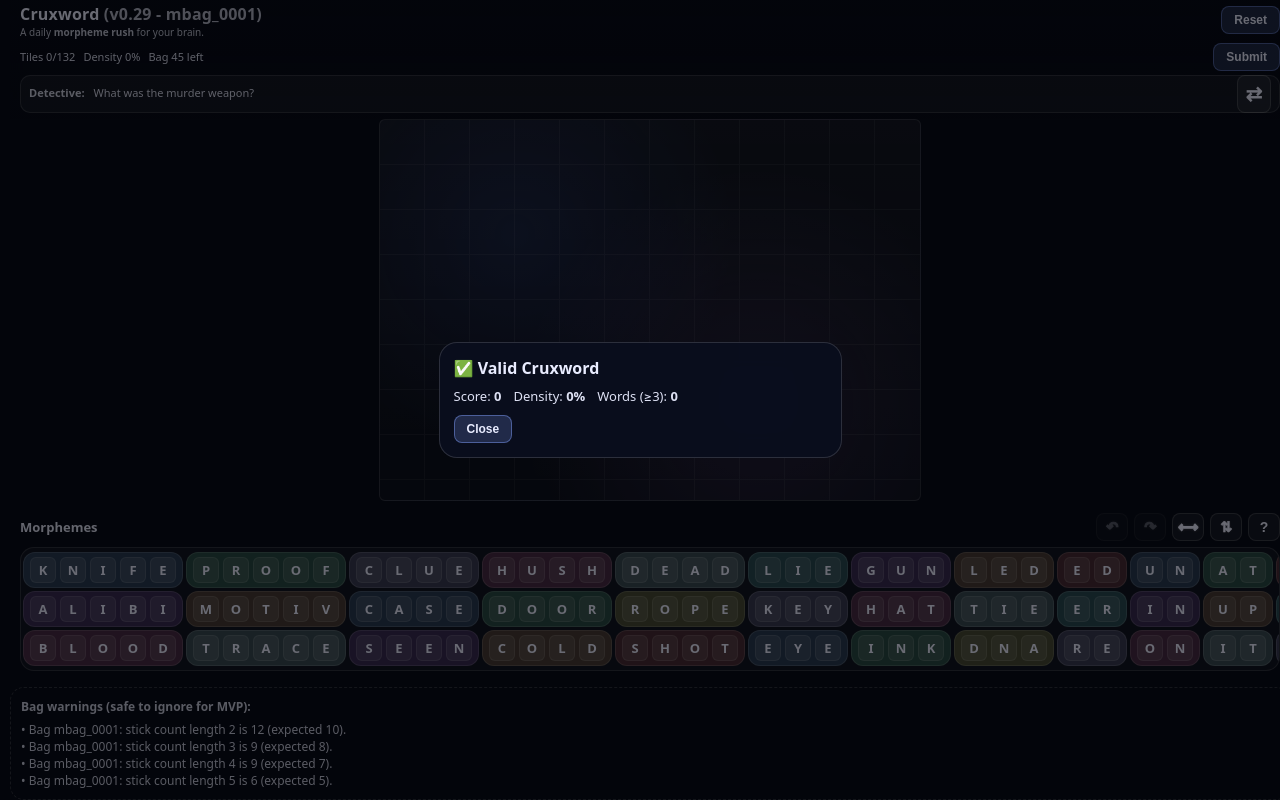
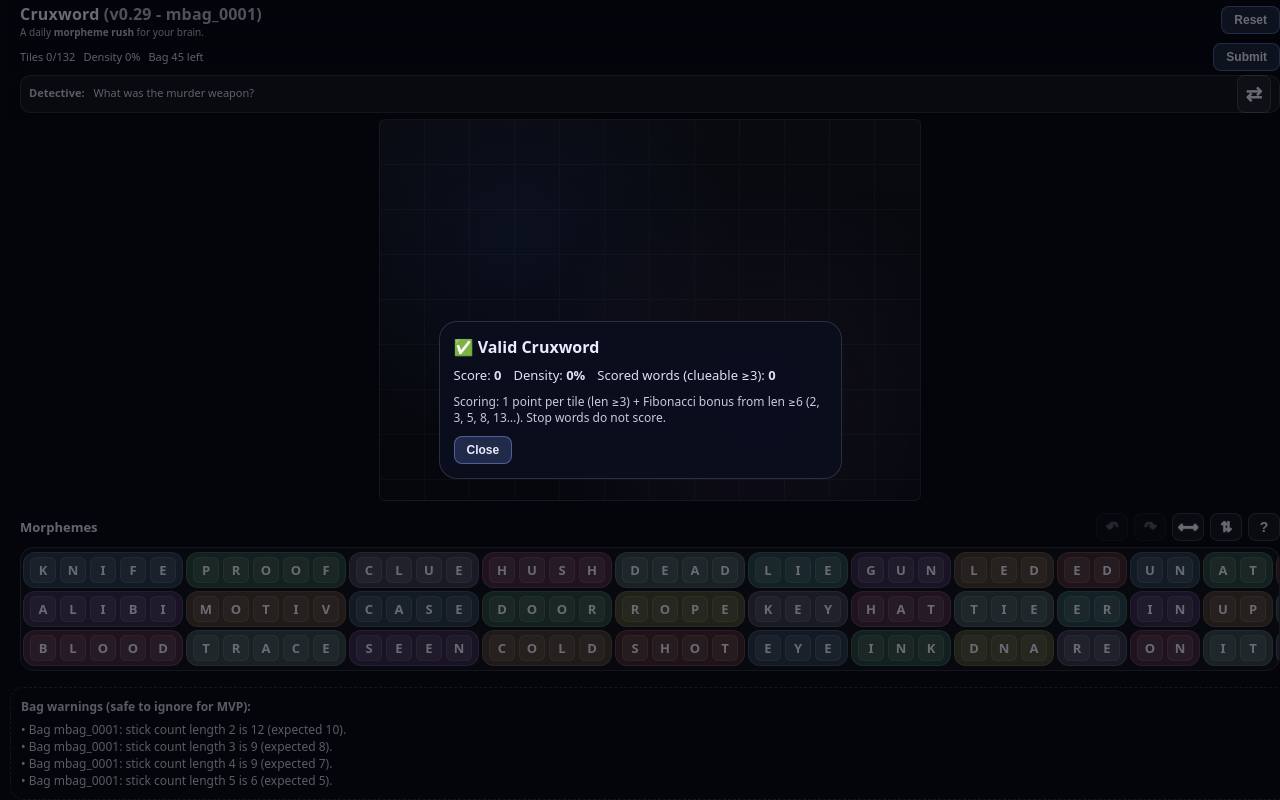
Before and after one commit to KevinHegg/Cruxword, a SvelteKit app: page / in a window 1280 px wide. Both pictures are taken after a click on the button "Submit". Built offline with nearby package versions, Linux system fonts and the light colour scheme.

Commit message:
docs(ui): update scoring presentation and quickstart
- document two-tap placement flow and shadow clearing
- add scoring rules and clueable-word note
- label scored words in submit modal

```diff
--- a/src/routes/+page.svelte
+++ b/src/routes/+page.svelte
@@ -867,20 +867,26 @@
 									<div class="cheatSectionTitle">Smartphone Touch/Tap Controls</div>
 									<ul class="cheatList">
 										<li><span class="hang">Tap</span> a morpheme stick to select it</li>
-										<li><span class="hang">Tap</span> an empty board cell to place selected stick</li>
+										<li><span class="hang">Tap</span> a board cell to show a shadow</li>
+										<li><span class="hang">Tap</span> the same cell to place the stick</li>
+										<li><span class="hang">Tap</span> a different cell to move the shadow</li>
+										<li><span class="hang">Tap</span> outside the board to clear the shadow (or wait)</li>
 										<li><span class="hang">Tap</span> a placed tile to select its stick</li>
 										<li><span class="hang">Double-tap</span> a placed stick to return it to bank</li>
 										<li><span class="hang">Double-tap</span> an intersection to disassemble cluster</li>
 										<li><span class="hang">⟷</span> button rotates all unplaced sticks</li>
 										<li><span class="hang">⇅</span> button reverses stick order (mirror horizontally)</li>
-										<li><span class="hang">Submit</span> checks legality + scores density/words</li>
+										<li><span class="hang">Submit</span> checks legality + scores clueable words</li>
 									</ul>
 								</div>
 
 								<div class="cheatSection">
 									<div class="cheatSectionTitle">Mouse/Keyboard Controls</div>
 									<ul class="cheatList">
-										<li><span class="hang">Click</span> board cells to place selected stick</li>
+										<li><span class="hang">Click</span> a cell to show the shadow</li>
+										<li><span class="hang">Click</span> the same cell to place</li>
+										<li><span class="hang">Click</span> a different cell to move the shadow</li>
+										<li><span class="hang">Click</span> outside the board to clear the shadow</li>
 										<li><span class="hang">Click</span> placed tiles to select stick</li>
 										<li><span class="hang">Double-click</span> placed stick to return it</li>
 										<li><span class="hang">Double-click</span> intersection to disassemble</li>
@@ -891,6 +897,16 @@
 										<li><span class="hang">S</span> submit solution</li>
 										<li><span class="hang">N</span> new game</li>
 										<li><span class="hang">?</span> toggle this help</li>
+									</ul>
+								</div>
+
+								<div class="cheatSection">
+									<div class="cheatSectionTitle">Scoring Rules</div>
+									<ul class="cheatList">
+										<li><span class="hang">Len ≥3</span> scores 1 point per tile</li>
+										<li><span class="hang">Len ≥6</span> adds Fibonacci bonus (2, 3, 5, 8, 13…)</li>
+										<li><span class="hang">Stop words</span> do not score (function words)</li>
+										<li><span class="hang">Clueable</span> words only are scored</li>
 									</ul>
 								</div>
 							</div>
@@ -1004,7 +1020,11 @@
 				<div class="modalStats">
 					<div>Score: <b>{submitResult.score}</b></div>
 					<div>Density: <b>{submitResult.densityPct}%</b></div>
-					<div>Words (≥3): <b>{submitResult.wordCount}</b></div>
+					<div>Scored words (clueable ≥3): <b>{submitResult.wordCount}</b></div>
+				</div>
+				<div class="modalNote">
+					Scoring: 1 point per tile (len ≥3) + Fibonacci bonus from len ≥6 (2, 3, 5, 8, 13…).
+					Stop words do not score.
 				</div>
 
 				{#if submitResult.issues.length}
@@ -1802,6 +1822,13 @@
 		margin-bottom: 10px;
 	}
 
+	.modalNote {
+		font-size: 12px;
+		line-height: 1.35;
+		opacity: 0.85;
+		margin-bottom: 10px;
+	}
+
 	.issues {
 		border-radius: 14px;
 		border: 1px solid rgba(255,255,255,0.10);
```
